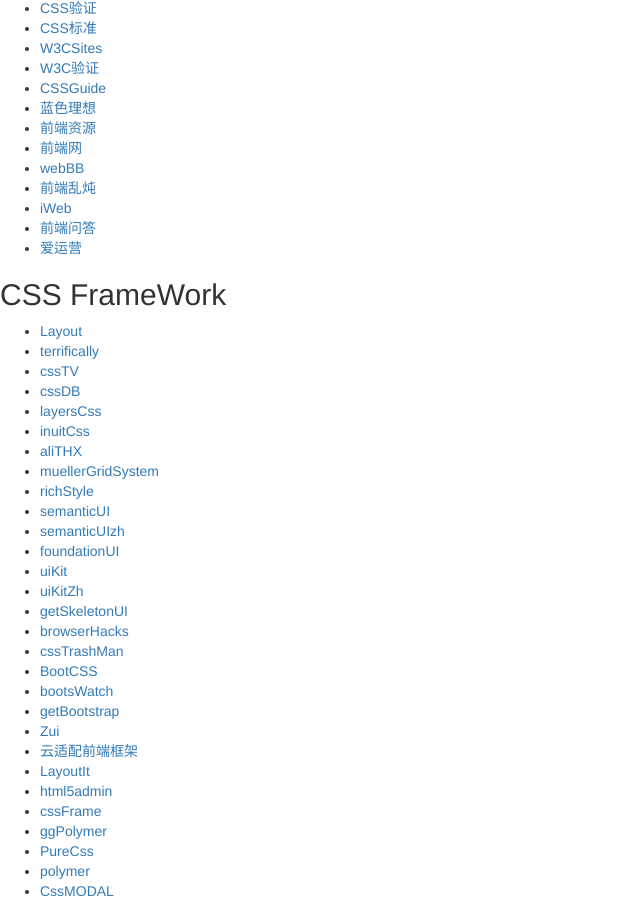
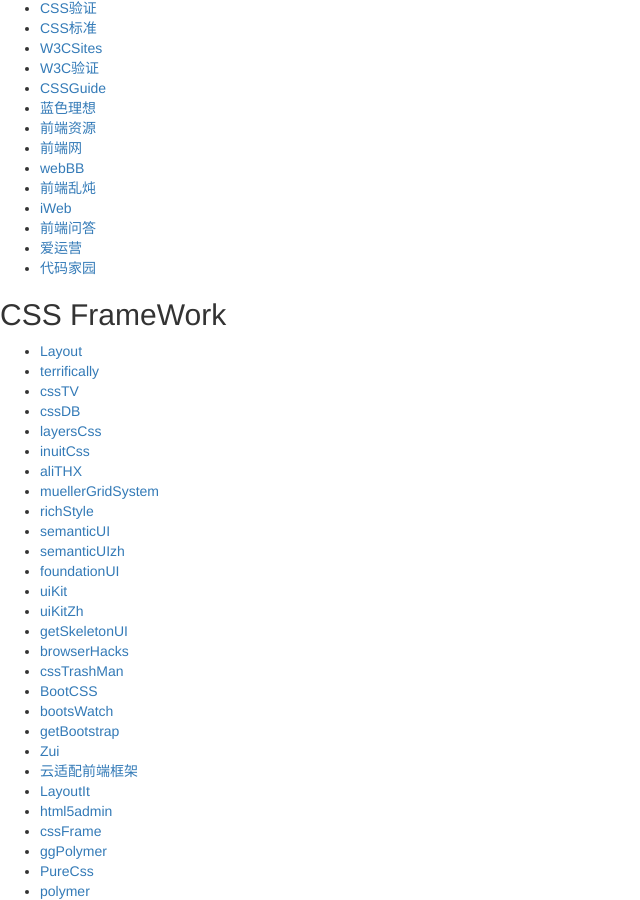
Before and after one commit to wkylin/wkylin.github.com, a Jekyll site: the page built from css3link.html, in a window 1280 px wide and 900 px high, scrolled down 1440 px. Shown: the whole window, without its empty margins (0-640 px from the left). Built offline with Jekyll 4.4.1, drawn with Linux system fonts in a browser that asks for light colours; nearby versions of some CDN libraries; library files that are not in the unit come from our copies; comment, search, counter and statistics services are not loaded.

Commit message:
add link

```diff
--- a/css3link.html
+++ b/css3link.html
@@ -47,6 +47,7 @@
     <li class="ui-list-item"><a href="http://www.woiweb.net/" target="_blank">iWeb</a></li>
     <li class="ui-list-item"><a href="http://w3c.com.cn/" target="_blank">前端问答</a></li>
     <li class="ui-list-item"><a href="http://www.iyunying.org/" target="_blank">爱运营</a></li>
+    <li class="ui-list-item"><a href="http://www.daimajiayuan.com/" target="_blank">代码家园</a></li>
 </ul>
 <div class="ui-title fn-clear">
     <h2>CSS FrameWork</h2>
```
